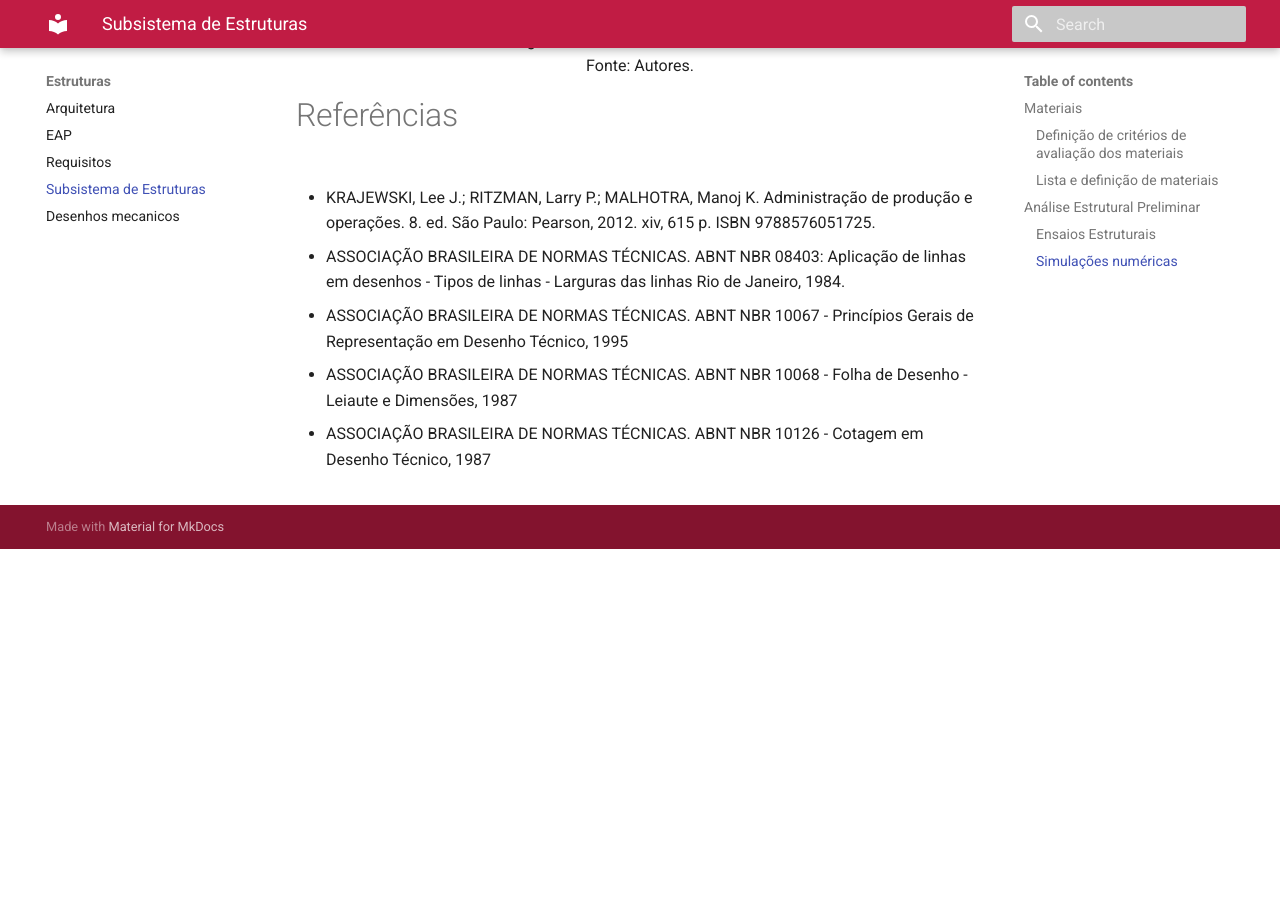
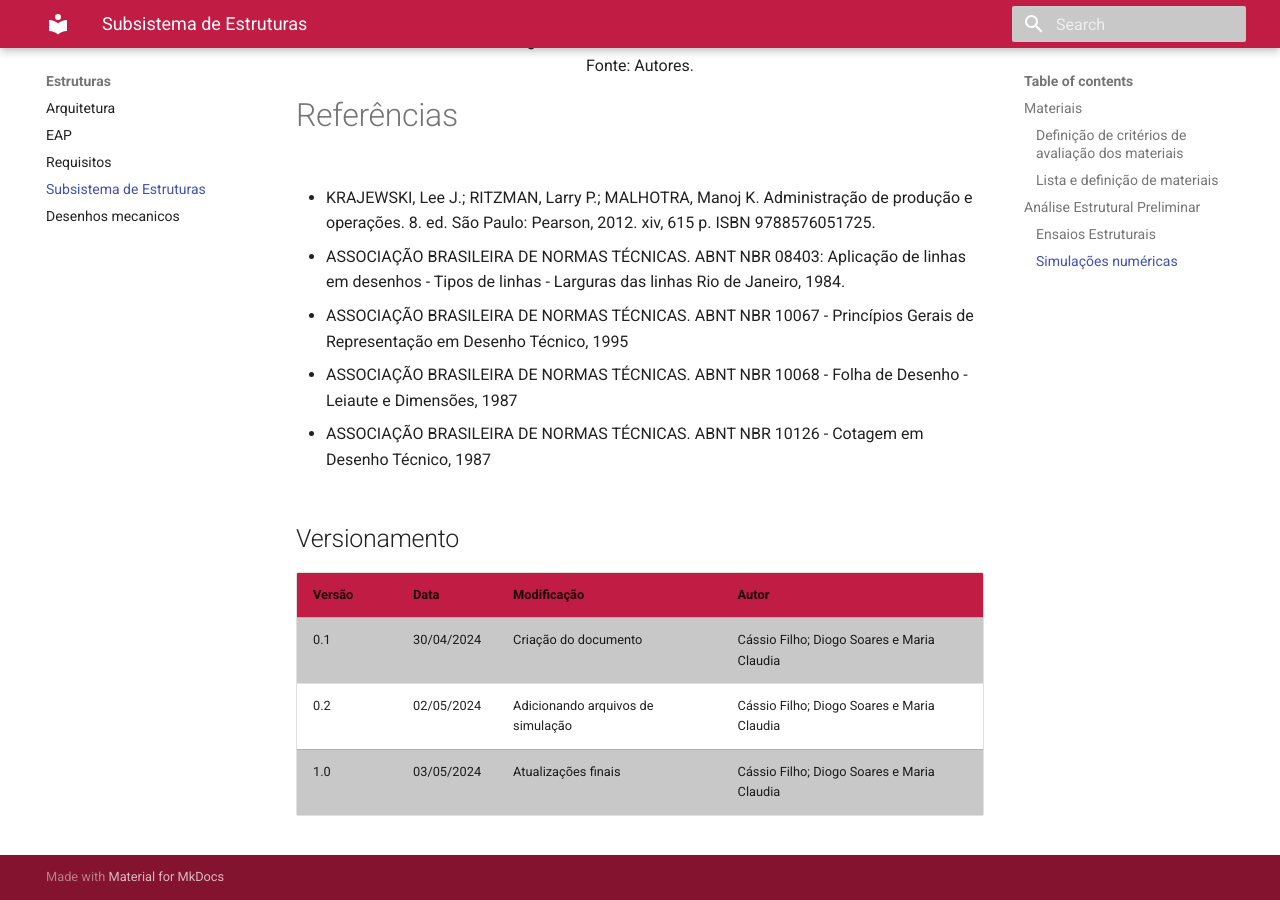
Before and after one commit to Calcioft/ScanPoint, an MkDocs documentation site: the page built from docs/estruturas/Projeto_subsistema_estruturas.md, in a window 1280 px wide and 900 px high, scrolled down 11636 px. Built offline with MkDocs 1.6.1 and Material for MkDocs 9.7.7, drawn with Linux system fonts in a browser that asks for light colours; before the commit the page ends 12185 px from its top, so only the background shows below that.

Commit message:
Update Projeto_subsistema_estruturas.md

```diff
--- a/docs/estruturas/Projeto_subsistema_estruturas.md
+++ b/docs/estruturas/Projeto_subsistema_estruturas.md
@@ -191,3 +191,10 @@ Fonte: Autores.
 * ASSOCIAÇÃO BRASILEIRA DE NORMAS TÉCNICAS. ABNT NBR 10068 - Folha de Desenho - Leiaute e Dimensões, 1987
 
 * ASSOCIAÇÃO BRASILEIRA DE NORMAS TÉCNICAS. ABNT NBR 10126 - Cotagem em Desenho Técnico, 1987
+
+## Versionamento
+| Versão | Data | Modificação | Autor |
+|--|--|--|--|
+| 0.1 | 30/04/2024 | Criação do documento | Cássio Filho; Diogo Soares e Maria Claudia |
+| 0.2 | 02/05/2024 | Adicionando arquivos de simulação | Cássio Filho; Diogo Soares e Maria Claudia|
+| 1.0 | 03/05/2024 | Atualizações finais |Cássio Filho; Diogo Soares e Maria Claudia|
```
